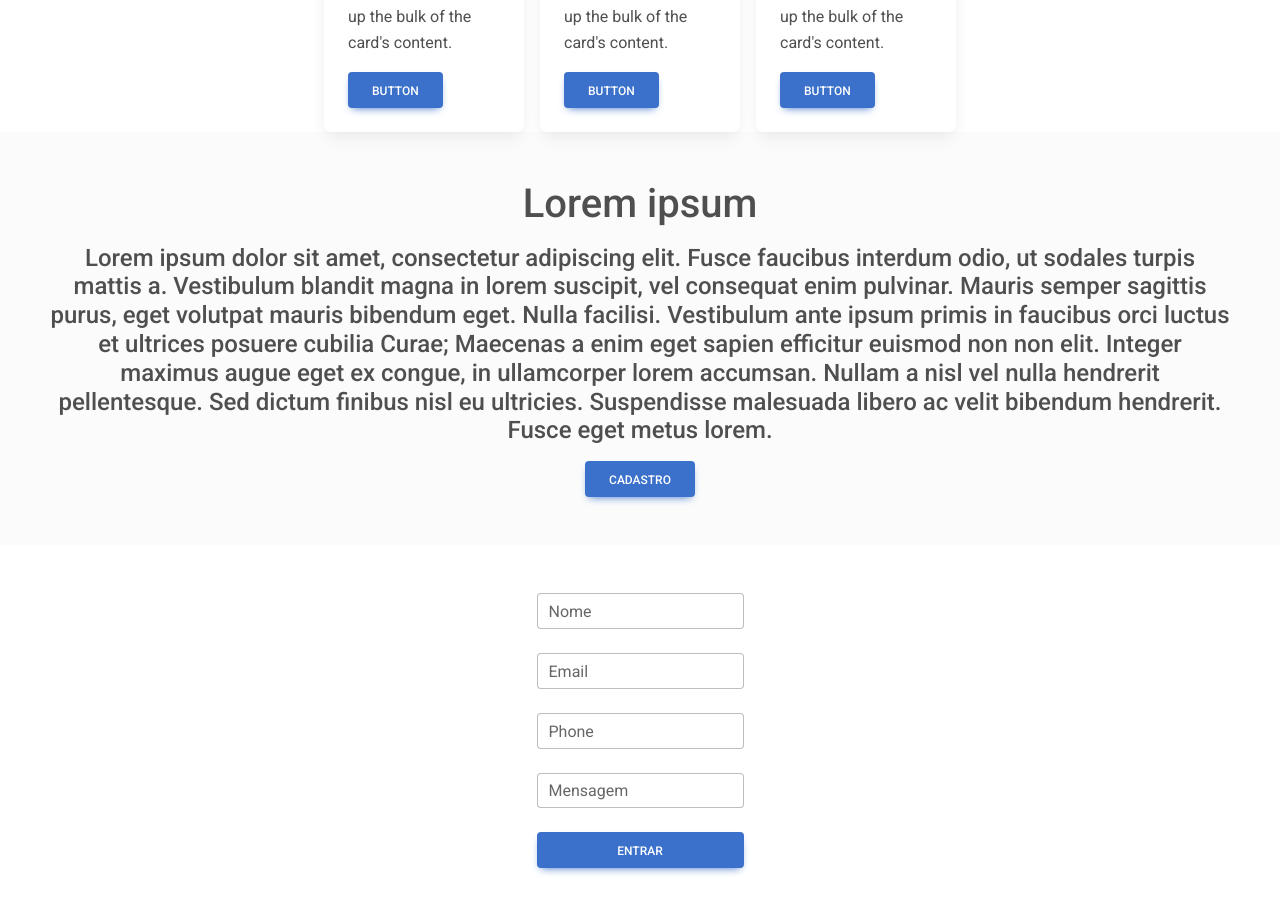
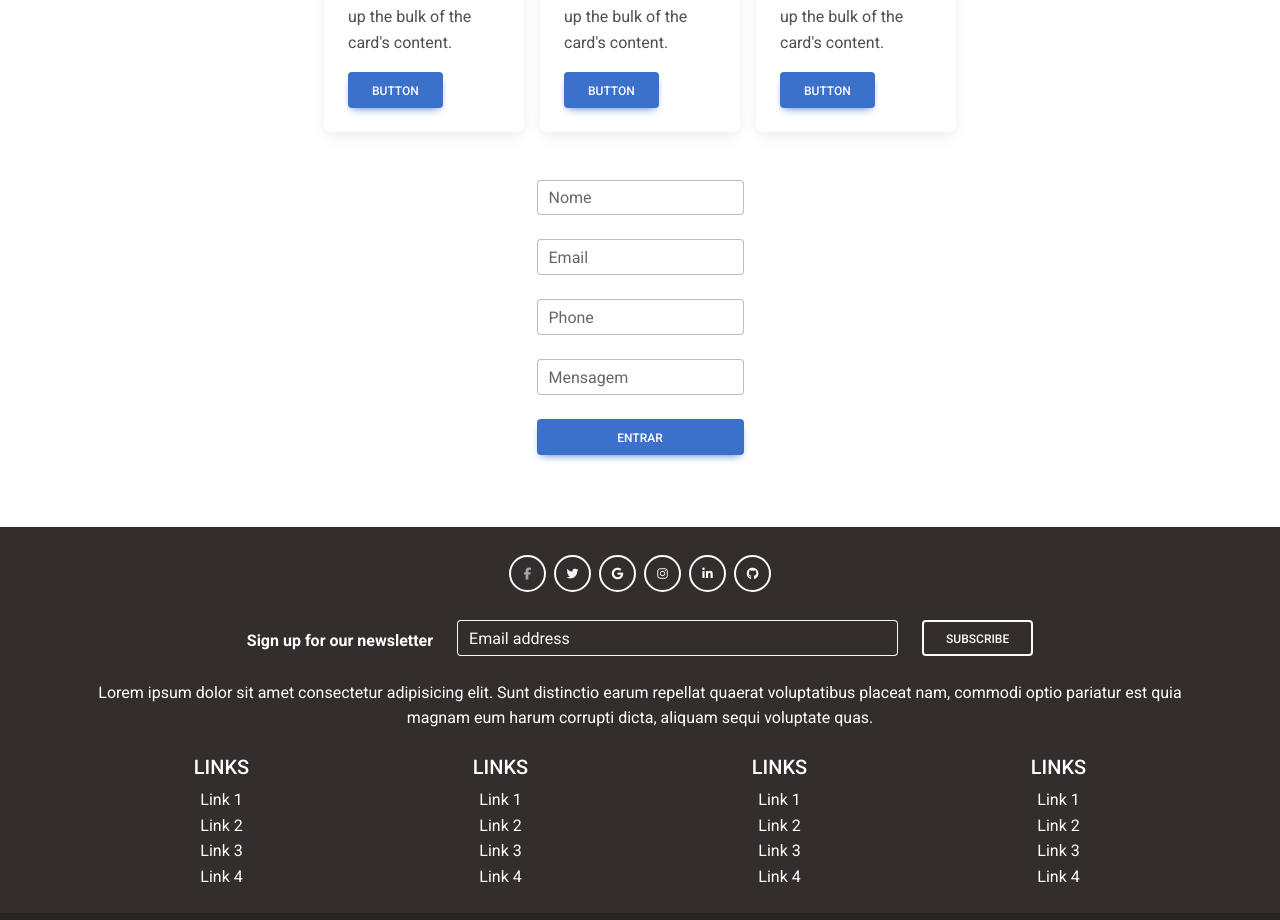
Before and after one commit to allan-ifsp/amp-security, a React (Create React App) app: page / in a window 1280 px wide. Shown: the part 1365-2285 px from the top of the page. Built offline with nearby package versions, Linux system fonts and the light colour scheme.

Commit message:
asdfghjkhjhhjkhj

```diff
--- a/src/components/home/Home.js
+++ b/src/components/home/Home.js
@@ -10,9 +10,9 @@ export function Home(){
         <div>
             <Carousel />
             <Quadrado />
-            <Jumbotron />
+
             <Formcontato />
         </div>
     )
-    //AGORA COM JUMBOTRON
+    //AGORA sem JUMBOTRON
 }
```
